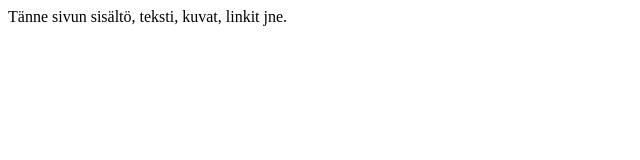
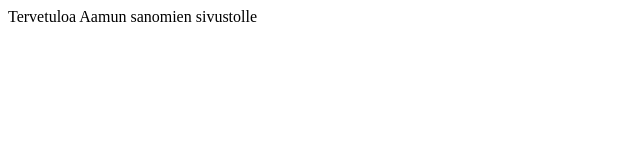
Before and after one commit to aamun-sanomat/aamun-sanomat, a plain HTML site: page index.html in a window 1280 px wide. Shown: the full height of the page, 0-640 px from the left. Drawn offline with Linux system fonts and the light colour scheme.

Commit message:
Update index.html

```diff
--- a/index.html
+++ b/index.html
@@ -4,6 +4,6 @@
 		<title>Aamun sanomat</title>
 	</head>
 	<body>
-		Tänne sivun sisältö, teksti, kuvat, linkit jne.
+		Tervetuloa Aamun sanomien sivustolle
 	</body>
 </html>
```
